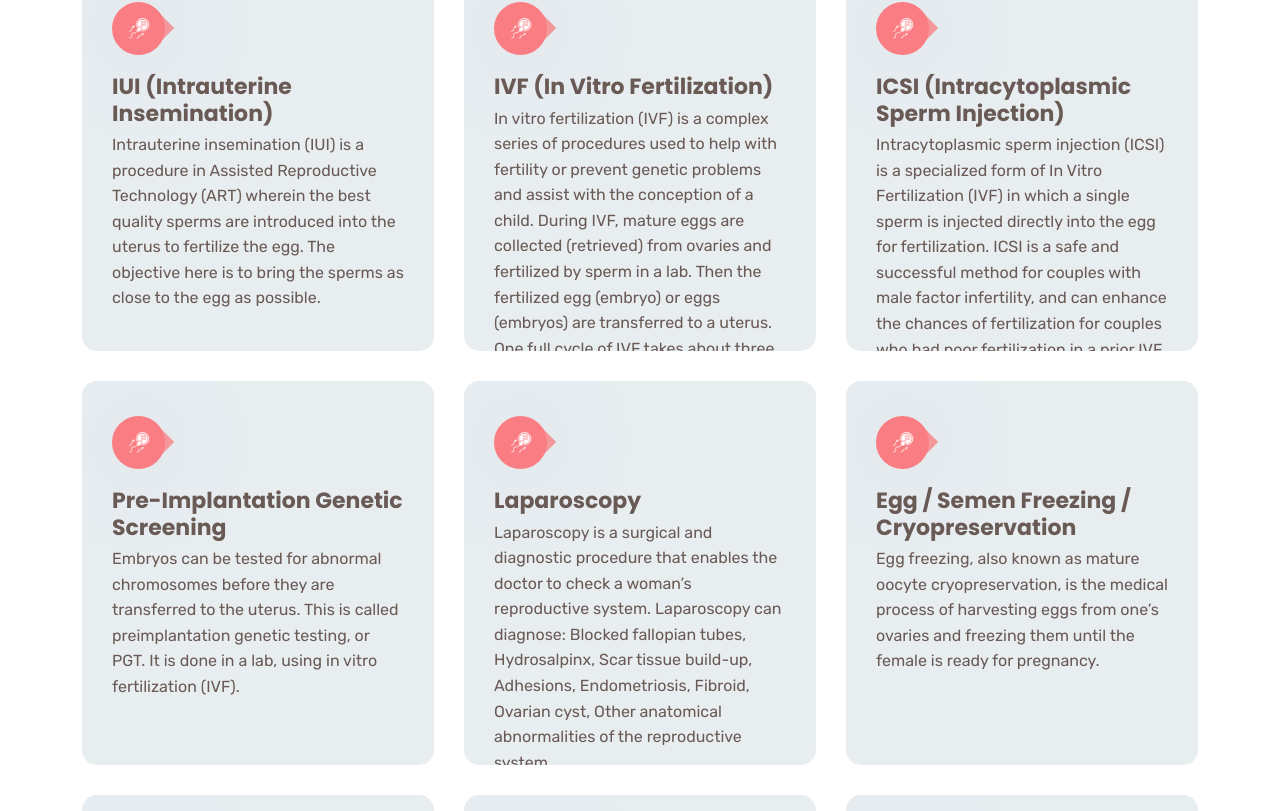
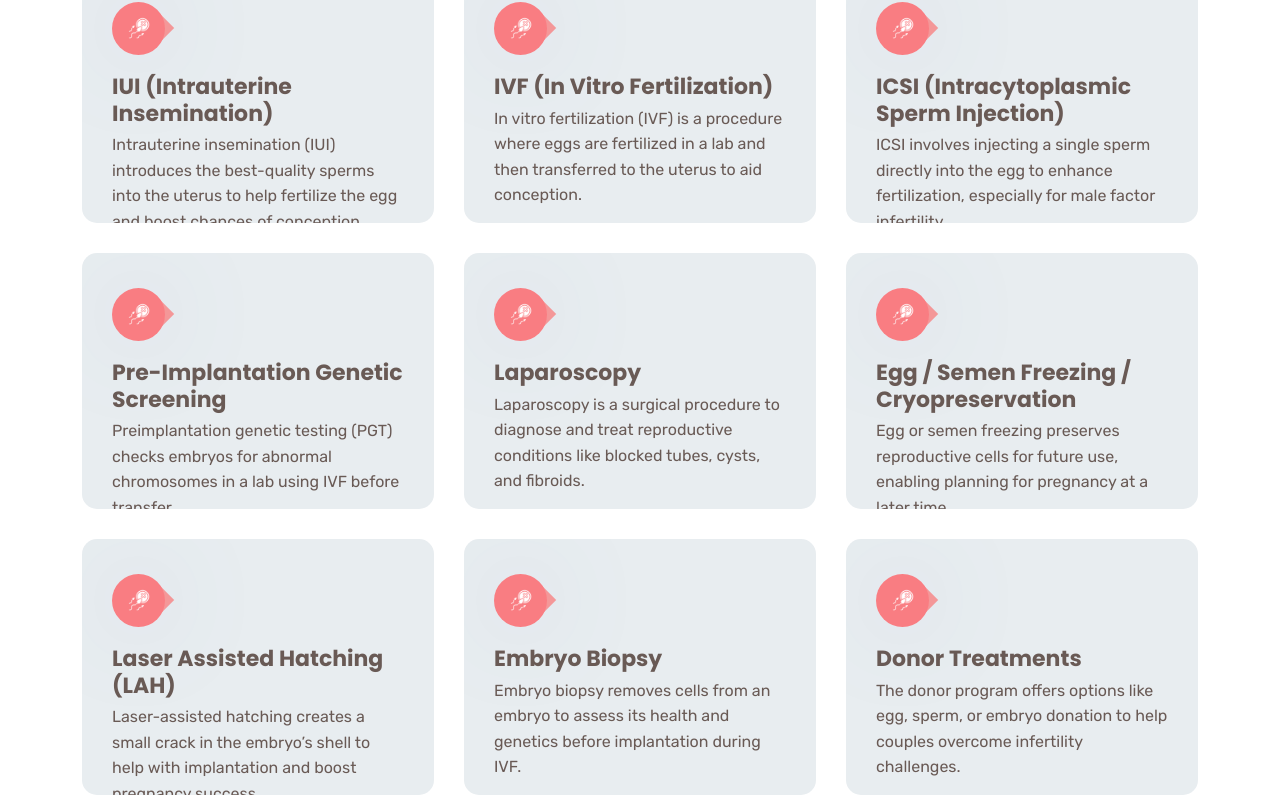
Before and after one commit to spritegenix/vinita-women-hospital---nextjs, a Next.js app: page / in a window 1280 px wide. Shown: the part 3529-4340 px from the top of the page. Built offline with nearby package versions, Linux system fonts and the light colour scheme.

Commit message:
faq edit

```diff
--- a/global.css
+++ b/global.css
@@ -4,20 +4,45 @@
   object-fit: contain !important;
   scale: 1.2;
 }
+.accordion-item:first-of-type>.accordion-header .accordion-button{
+  border-radius: 1rem;
+}
+.accordion-item:first-of-type{
+  border-radius: 1rem;
+  border: none !important;
+}
+.accordion-item:first-of-type .accordion-button{
+  border-top: none !important; /* Removes top border specifically for the first button */
+}
+
 .accordion-button {
   color: #695a55 !important;
   font-weight: 600 !important;
+  background-color: transparent;
+  border-top: 2px solid red;
+  border-radius: 1rem;
+  padding: 0 7px;
+
 }
 .answerbox {
   background-color: #ffffff !important;
   color: #695a55;
   /* font-weight: 600; */
 }
+.accordion-body{
+  padding-top: 0;
+}
 .accordion-item {
-  border: 2px solid var(--blue-color) !important;
+  /* border: 2px solid var(--blue-color) !important; */
   border-radius: 1rem;
   overflow: hidden;
-  margin: 1rem 0;
+  margin: 0.2rem 0;
+  border: none !important;
+  background-color: transparent;
+}
+.accordion{
+  background-color: transparent !important;
+  overflow: hidden;
 }
 
 .accordion-button:not(.collapsed) {
@@ -165,4 +190,8 @@
     column-count: 1;
     max-width: 90%;
   }
+  .accordion-button{
+    line-height: 2rem;
+    padding: 0.7rem;
+  }
 }
--- a/src/app/(home1)/page.jsx
+++ b/src/app/(home1)/page.jsx
@@ -204,7 +204,6 @@ export const serviceData = {
   footerLink: '/service',
   footerLinkText: 'SEE MORE',
 };
-
 export const ivfData = {
   subtitle: 'Treatments',
   title: 'Infertility Treatments provided by Vinita Women’s Hospital',
@@ -215,7 +214,7 @@ export const ivfData = {
       index: '01',
       title: 'IUI (Intrauterine Insemination)',
       subtitle:
-        'Intrauterine insemination (IUI) is a procedure in Assisted Reproductive Technology (ART) wherein the best quality sperms are introduced into the uterus to fertilize the egg. The objective here is to bring the sperms as close to the egg as possible.',
+        'Intrauterine insemination (IUI) introduces the best-quality sperms into the uterus to help fertilize the egg and boost chances of conception.',
       link: '/service/iui-treatments',
     },
     {
@@ -224,7 +223,7 @@ export const ivfData = {
       index: '02',
       title: 'IVF (In Vitro Fertilization)',
       subtitle:
-        'In vitro fertilization (IVF) is a complex series of procedures used to help with fertility or prevent genetic problems and assist with the conception of a child. During IVF, mature eggs are collected (retrieved) from ovaries and fertilized by sperm in a lab. Then the fertilized egg (embryo) or eggs (embryos) are transferred to a uterus. One full cycle of IVF takes about three weeks.',
+        'In vitro fertilization (IVF) is a procedure where eggs are fertilized in a lab and then transferred to the uterus to aid conception.',
       link: '/service/ivf-treatments',
     },
 
@@ -234,7 +233,7 @@ export const ivfData = {
       index: '03',
       title: 'ICSI (Intracytoplasmic Sperm Injection)',
       subtitle:
-        'Intracytoplasmic sperm injection (ICSI) is a specialized form of In Vitro Fertilization (IVF) in which a single sperm is injected directly into the egg for fertilization. ICSI is a safe and successful method for couples with male factor infertility, and can enhance the chances of fertilization for couples who had poor fertilization in a prior IVF round.',
+        'ICSI involves injecting a single sperm directly into the egg to enhance fertilization, especially for male factor infertility.',
       link: '/service/icsi-treatments',
     },
     {
@@ -243,7 +242,7 @@ export const ivfData = {
       index: '04',
       title: 'Pre-Implantation Genetic Screening',
       subtitle:
-        'Embryos can be tested for abnormal chromosomes before they are transferred to the uterus. This is called preimplantation genetic testing, or PGT. It is done in a lab, using in vitro fertilization (IVF).',
+        'Preimplantation genetic testing (PGT) checks embryos for abnormal chromosomes in a lab using IVF before transfer.',
       link: '/service/preimplantation-genetic-screening',
     },
     {
@@ -252,7 +251,7 @@ export const ivfData = {
       index: '05',
       title: 'Laparoscopy',
       subtitle:
-        'Laparoscopy is a surgical and diagnostic procedure that enables the doctor to check a woman’s reproductive system. Laparoscopy can diagnose: Blocked fallopian tubes, Hydrosalpinx, Scar tissue build-up, Adhesions, Endometriosis, Fibroid, Ovarian cyst, Other anatomical abnormalities of the reproductive system.',
+        'Laparoscopy is a surgical procedure to diagnose and treat reproductive conditions like blocked tubes, cysts, and fibroids.',
       link: '/service/laparoscopy',
     },
     {
@@ -261,7 +260,7 @@ export const ivfData = {
       index: '06',
       title: 'Egg / Semen Freezing / Cryopreservation',
       subtitle:
-        'Egg freezing, also known as mature oocyte cryopreservation, is the medical process of harvesting eggs from one’s ovaries and freezing them until the female is ready for pregnancy.',
+        'Egg or semen freezing preserves reproductive cells for future use, enabling planning for pregnancy at a later time.',
       link: '/service/egg-freezing',
     },
     {
@@ -270,7 +269,7 @@ export const ivfData = {
       index: '07',
       title: 'Laser Assisted Hatching (LAH)',
       subtitle:
-        'The goal of LAH is to overcome all the odds that are preventing implantation or successful pregnancy. In laser-assisted hatching, a small crack is created before inserting the embryo in your uterus in the hope that this hatching helps in implantation of the embryo.',
+        'Laser-assisted hatching creates a small crack in the embryo’s shell to help with implantation and boost pregnancy success.',
       link: '/service/laser-assisted-hatching',
     },
     {
@@ -279,7 +278,7 @@ export const ivfData = {
       index: '08',
       title: 'Embryo Biopsy',
       subtitle:
-        'Embryo biopsy is a crucial procedure used in assisted reproductive technologies (ART), particularly during in vitro fertilization (IVF). It involves the extraction of one or more cells from an embryo to assess its genetic or chromosomal makeup. This technique helps embryologists and medical professionals determine the health and viability of an embryo before implantation.',
+        'Embryo biopsy removes cells from an embryo to assess its health and genetics before implantation during IVF.',
       link: '/service/ovulation-induction',
     },
     {
@@ -288,7 +287,7 @@ export const ivfData = {
       index: '09',
       title: 'Donor Treatments',
       subtitle:
-        'The donor program may vary depending on the health problems of the infertile couple, from egg donation, and sperm donation to embryo donation.',
+        'The donor program offers options like egg, sperm, or embryo donation to help couples overcome infertility challenges.',
       link: '/service/donor-treatments',
     },
   ],
@@ -976,10 +975,10 @@ const page = () => {
       {/* Start FAQ Solution */}
       <Section
         className="position-relative"
-        topSpaceLg="70"
-        topSpaceMd="110"
-        bottomSpaceLg="80"
-        bottomSpaceMd="120"
+        topSpaceLg="0"
+        topSpaceMd="50"
+        bottomSpaceLg="50"
+        bottomSpaceMd="50"
       >
         <FaqSection data={faqSection} />
       </Section>
--- a/src/app/Components/Common/Accordian.jsx
+++ b/src/app/Components/Common/Accordian.jsx
@@ -6,13 +6,16 @@ import SectionHeading from '../SectionHeading';
 
 function FaqSection({ data }) {
   return (
-    <div>
+    <div className="col-lg-8 col mx-auto">
       <SectionHeading
         SectionSubtitle="Questions"
         SectionTitle="FAQ'S"
         variant={'text-center'}
       />
-      <Accordion className="container">
+      <Accordion
+        className="container p-0 mt-5 "
+        style={{ border: '2px solid red', borderRadius: '2rem' }}
+      >
         {data.map((item) => (
           <AccordionItem eventKey={item.id} key={item.id}>
             <AccordionHeader className="questionbox">
--- a/src/app/Components/Service/IvfSection.jsx
+++ b/src/app/Components/Service/IvfSection.jsx
@@ -41,7 +41,7 @@ const IvfSection = ({ data, cardBg }) => {
                   <h3 className="iconbox_index">{service.index}</h3>
                 </div>
                 <h3 className="cs_iconbox_title">{service.title}</h3>
-                <p className="cs_iconbox_subtitle m-0">{service.subtitle}</p>
+                <p className="cs_iconbox_subtitle">{service.subtitle}</p>
               </div>
             </div>
           ))}
--- a/src/app/Components/Service/ServiceSection4.jsx
+++ b/src/app/Components/Service/ServiceSection4.jsx
@@ -87,9 +87,7 @@ const ServiceSection4 = ({ data }) => {
                         </div>
                         <h3 className="iconbox_index">{box.index}</h3>
                       </div>
-                      <h3 className="cs_iconbox_title">
-                        <Link href={box.link}>{box.title}</Link>
-                      </h3>
+                      <h3 className="cs_iconbox_title">{box.title}</h3>
                       <p className="cs_iconbox_subtitle m-0">{box.subtitle}</p>
                     </div>
                   </div>
--- a/src/app/sass/shortcode/_iconbox.scss
+++ b/src/app/sass/shortcode/_iconbox.scss
@@ -135,7 +135,8 @@
       left: 0;
       top: 0;
       background-color: var(--blue-color);
-      opacity: 0.8;
+
+      opacity: 0.6;
       transition: all 0.4s ease;
     }
   }
--- a/src/app/sass/style.scss
+++ b/src/app/sass/style.scss
@@ -70,10 +70,13 @@
     height: max-content;
   }
 }
-@media (max-width:425px) {
+@media (max-width:768px) {
   .backgroundedited{
     background-position: left !important;
   }
+}
+@media (max-width:425px) {
+
   .ivfboxes{
     height: max-content;
   }
@@ -82,7 +85,7 @@
 
 @media (min-width:1025px) {
   .ivfboxes{
-    height: 24rem;
+    height: 16rem;
   }
 }
 .blackfooter{
```
Also changed, not shown: public/assets/img/cta_bg_1.jpeg, public/assets/img/footer_bg.jpg.
